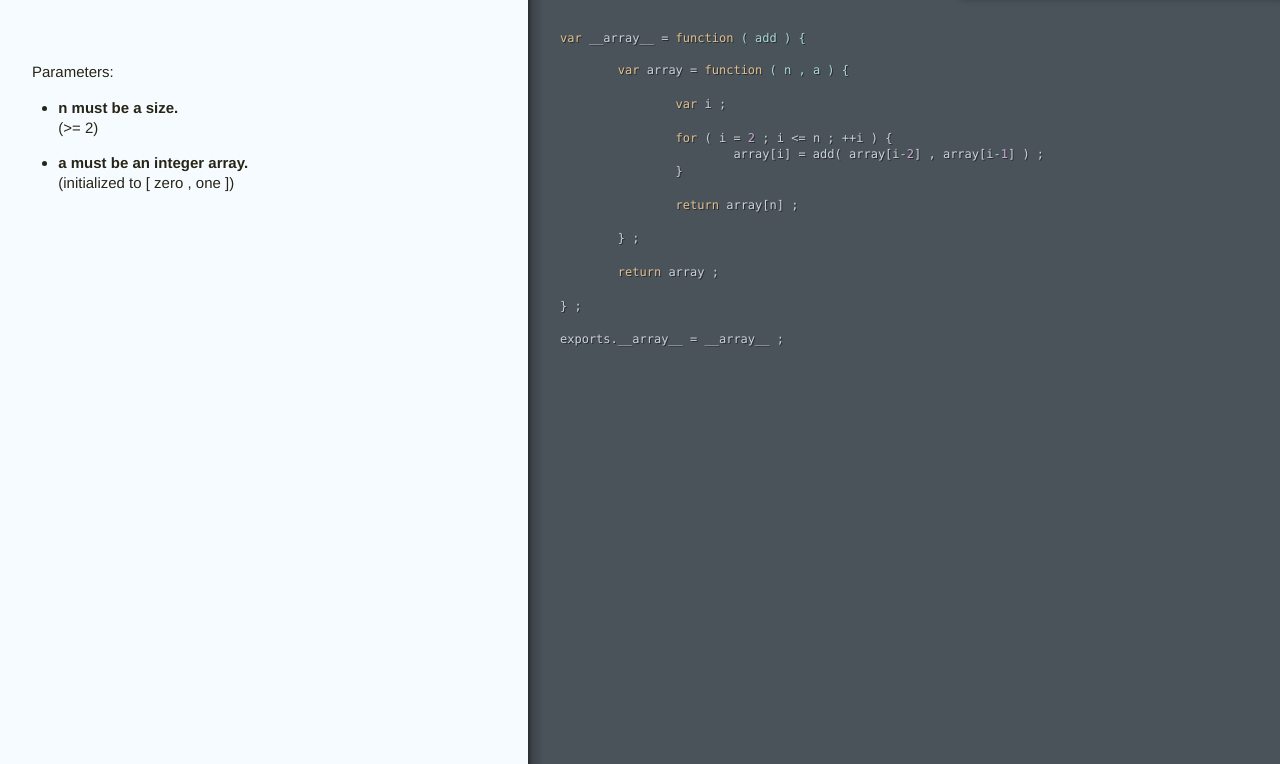
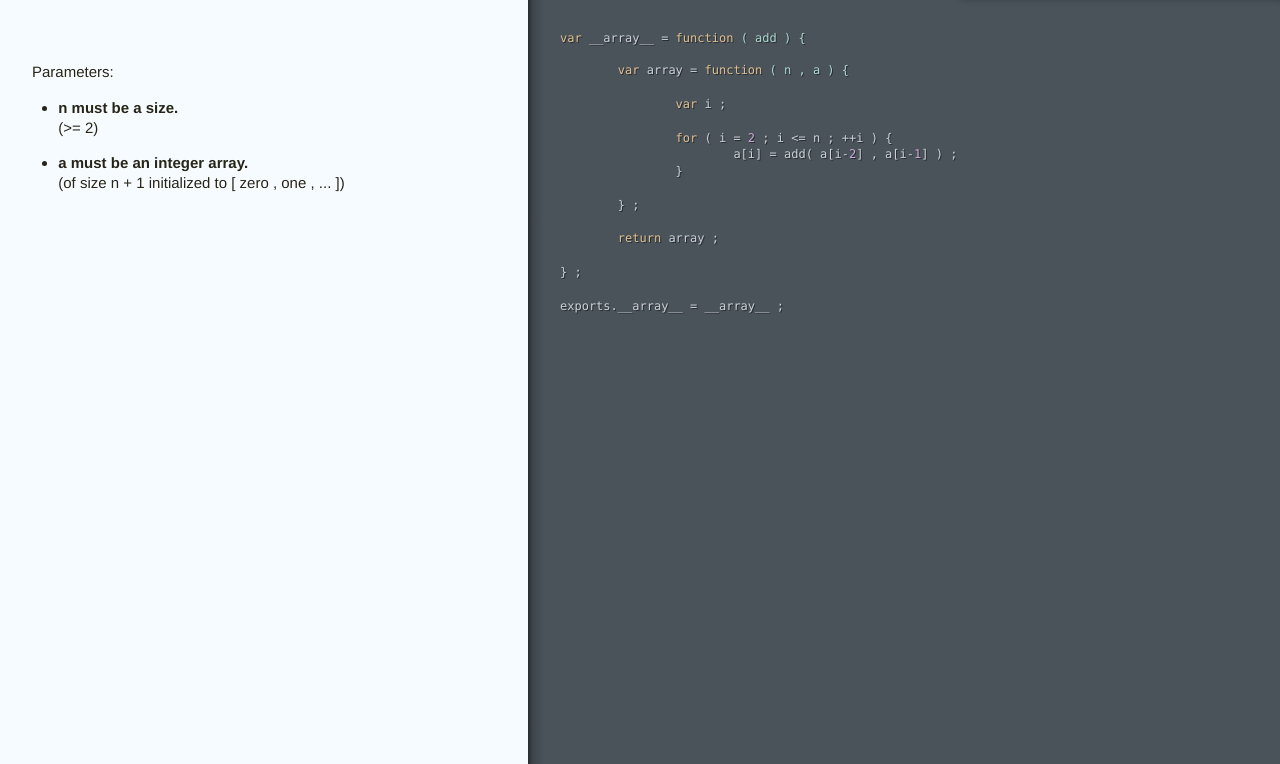
Before and after one commit to make-github-pseudonymous-again/js-fibonacci, a plain HTML site: page array.html in a window 1280 px wide. Shown: the part 36-800 px from the top of the page. Drawn offline with Linux system fonts and the light colour scheme.

Commit message:
Generated documentation for 45cda6061aedecf9c578df0df062c939b1a636c4

```diff
--- a/array.html
+++ b/array.html
@@ -2,17 +2,15 @@
 <ul>
 <li><p><strong>n must be a size.</strong><br/>(&gt;= 2)</p>
 </li>
-<li><p><strong>a must be an integer array.</strong><br/>(initialized to [ zero , one ])</p>
+<li><p><strong>a must be an integer array.</strong><br/>(of size n + 1 initialized to [ zero , one , ... ])</p>
 </li>
 </ul></div></div><div class="code"><div class="wrapper">	<span class="hljs-keyword">var</span> array = <span class="hljs-function"><span class="hljs-keyword">function</span> <span class="hljs-params">( n , a )</span> {</span>
 
 		<span class="hljs-keyword">var</span> i ;
 
 		<span class="hljs-keyword">for</span> ( i = <span class="hljs-number">2</span> ; i &lt;= n ; ++i ) {
-			array[i] = add( array[i-<span class="hljs-number">2</span>] , array[i-<span class="hljs-number">1</span>] ) ;
+			a[i] = add( a[i-<span class="hljs-number">2</span>] , a[i-<span class="hljs-number">1</span>] ) ;
 		}
-
-		<span class="hljs-keyword">return</span> array[n] ;
 
 	} ;
 
```
